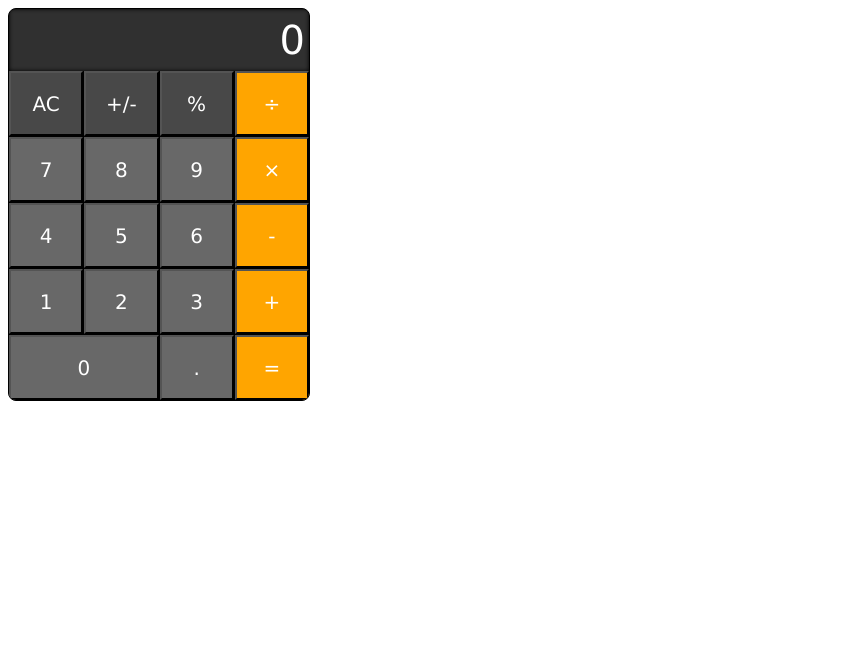
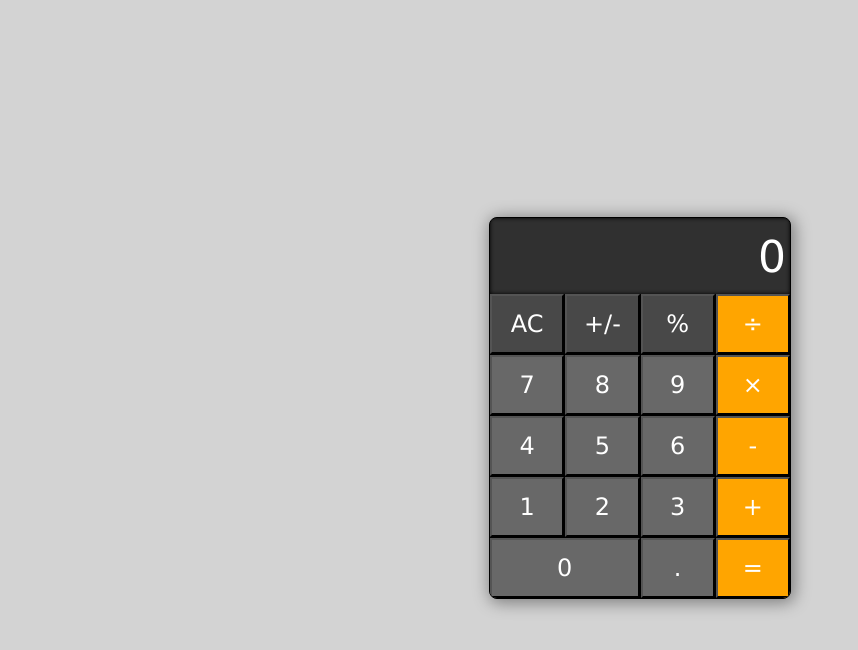
Before and after one commit to smparsons/react-calculator, a React app: page / in a window 1280 px wide. Shown: the top 650 px of the page, without its empty margins (0-858 px from the left). Built offline with nearby package versions, Linux system fonts and the light colour scheme.

Commit message:
Make calculator a little prettier

```diff
--- a/src/index.css
+++ b/src/index.css
@@ -1,6 +1,19 @@
 body,
 button {
   font-family: Verdana, Geneva, sans-serif;
+}
+
+html, body {
+  height: 100%;
+  overflow: hidden;
+  background-color: lightgray;
+}
+
+#root {
+  height: 100%;
+  display: grid;
+  align-items: center;
+  justify-items: center;
 }
 
 .calculator {
@@ -9,9 +22,11 @@
   border: 1px solid black;
   border-radius: 8px;
   overflow: hidden;
+  box-shadow: 2px 2px 16px 2px #808080;
 }
 
 .calculator .display {
+  height: 60px;
   display: grid;
   align-items: center;
   justify-items: right;
@@ -19,7 +34,7 @@
   background-color: #303030;
   box-shadow: inset 0 0 4px black;
   color: white;
-  font-size: 2.5em;
+  font-size: 2.75em;
 }
 
 .calculator .keypad {
@@ -29,9 +44,9 @@
 }
 
 .calculator .keypad .button {
+  height: 60px;
   color: white;
-  font-size: 1.25em;
-  height: 65px;
+  font-size: 1.5em;
 }
 
 .calculator .keypad .button.wide {
```
